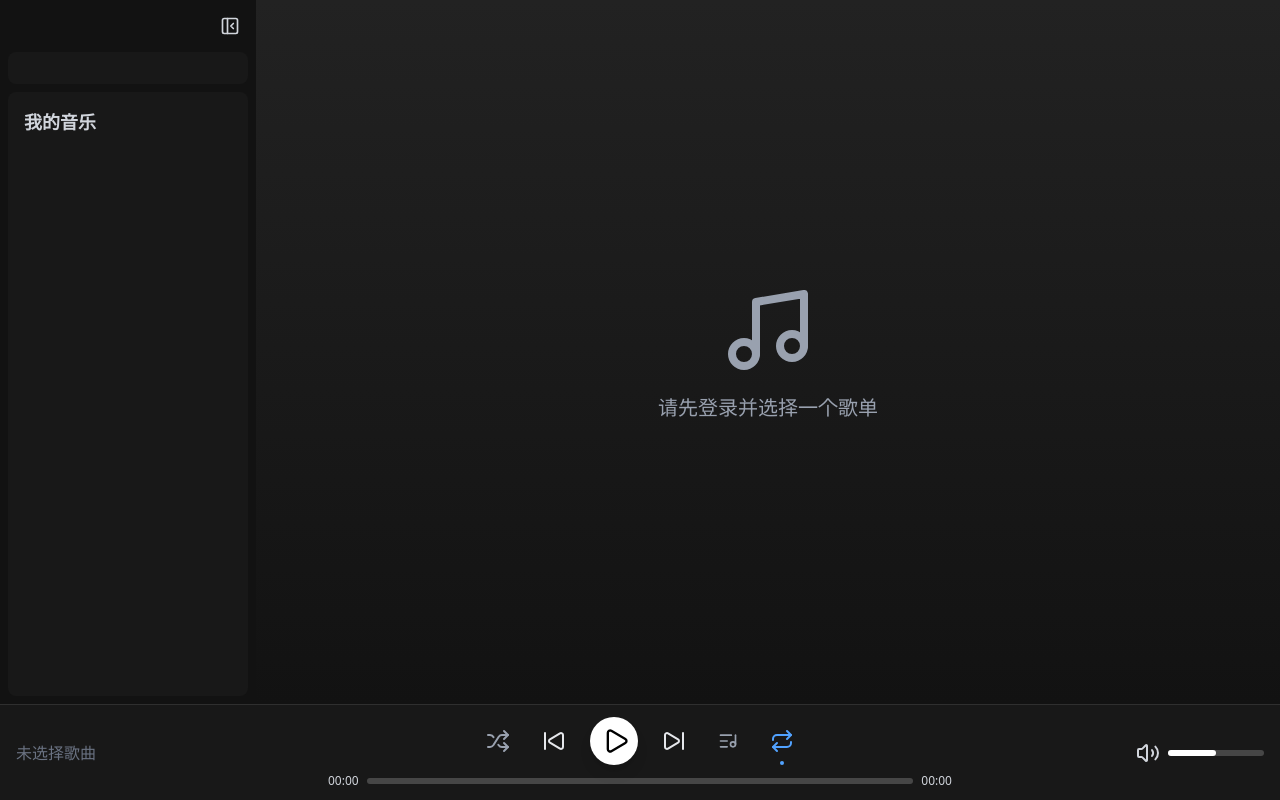
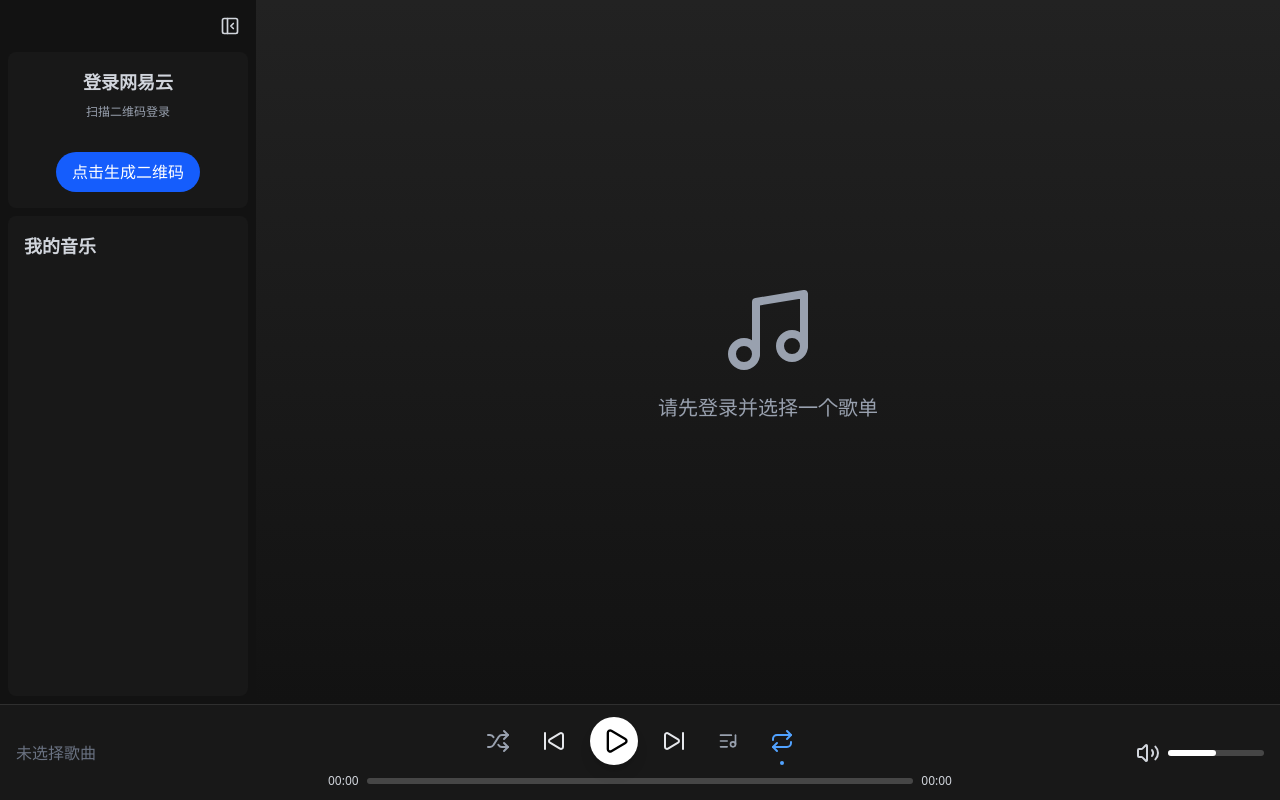
Before and after one commit to cook-onion/onion-music, a Vue app: page / in a window 1280 px wide. Built offline with nearby package versions, Linux system fonts and the light colour scheme; what colorthief would draw is missing.

Commit message:
fix：登录状态缺失问题

```diff
--- a/src/components/SideBar.vue
+++ b/src/components/SideBar.vue
@@ -1,6 +1,6 @@
 <!--
   文件路径: src/components/SideBar.vue
-  描述: 在加载新歌单时，禁用列表点击，防止重复请求。
+  描述: 修复了因未使用导入而导致的TypeScript编译错误。
 -->
 <template>
     <aside
@@ -17,7 +17,34 @@
 
       <!-- 登录区域 -->
       <div class="bg-[#181818] rounded-lg p-4 mb-2" v-if="!userStore.isSidebarCollapsed">
-        <!-- ... (代码保持不变) ... -->
+        <div v-if="!userStore.profile" class="flex flex-col items-center">
+          <h2 class="text-lg font-bold mb-2">登录网易云</h2>
+          <p class="text-xs text-gray-400 mb-4 text-center">扫描二维码登录</p>
+          <div v-if="userStore.qr.img" class="relative w-40 h-40 bg-white p-2 rounded-lg flex items-center justify-center">
+            <img :src="userStore.qr.img" alt="QR Code">
+            <div v-if="userStore.qr.status === 800" @click="userStore.loginWithQRCode()" class="absolute inset-0 bg-black bg-opacity-70 flex flex-col items-center justify-center text-white cursor-pointer rounded-lg">
+              <p>二维码已失效</p><p class="text-xs">点击刷新</p>
+            </div>
+            <div v-if="userStore.qr.status === 802" class="absolute inset-0 bg-black bg-opacity-70 flex flex-col items-center justify-center text-white rounded-lg">
+              <div class="loader mb-2"></div><p>请在手机上确认</p>
+            </div>
+          </div>
+          <button v-else @click="userStore.loginWithQRCode()" class="mt-4 px-4 py-2 bg-blue-600 text-white rounded-full hover:bg-blue-700 transition-colors">
+            {{ userStore.isLoading.qr ? '生成中...' : '点击生成二维码' }}
+          </button>
+        </div>
+        <div v-else class="flex items-center justify-between">
+          <div class="flex items-center min-w-0">
+            <img :src="userStore.profile.avatarUrl" class="w-12 h-12 rounded-full mr-4 flex-shrink-0">
+            <div class="truncate">
+              <p class="font-bold truncate">{{ userStore.profile.nickname }}</p>
+              <p class="text-xs text-gray-400">Lv.{{ userStore.level }}</p>
+            </div>
+          </div>
+          <button @click="userStore.logout()" title="退出登录" class="p-2 rounded-full hover:bg-white/10 transition-colors">
+            <LogOut class="w-5 h-5 text-gray-400 hover:text-white" />
+          </button>
+        </div>
       </div>
 
       <!-- 歌单列表 -->
@@ -68,7 +95,8 @@
   <script setup lang="ts">
   import { useUserStore } from '../store/user';
   import { usePlayerStore, LIKED_SONGS_PLAYLIST_ID } from '../store/player';
-  import { Heart, LogOut, PanelLeftClose, PanelRightClose, Music } from 'lucide-vue-next';
+  // 核心修改：移除了未被使用的 'Music' 组件
+  import { Heart, LogOut, PanelLeftClose, PanelRightClose } from 'lucide-vue-next';
 
   const userStore = useUserStore();
   const playerStore = usePlayerStore();
```
